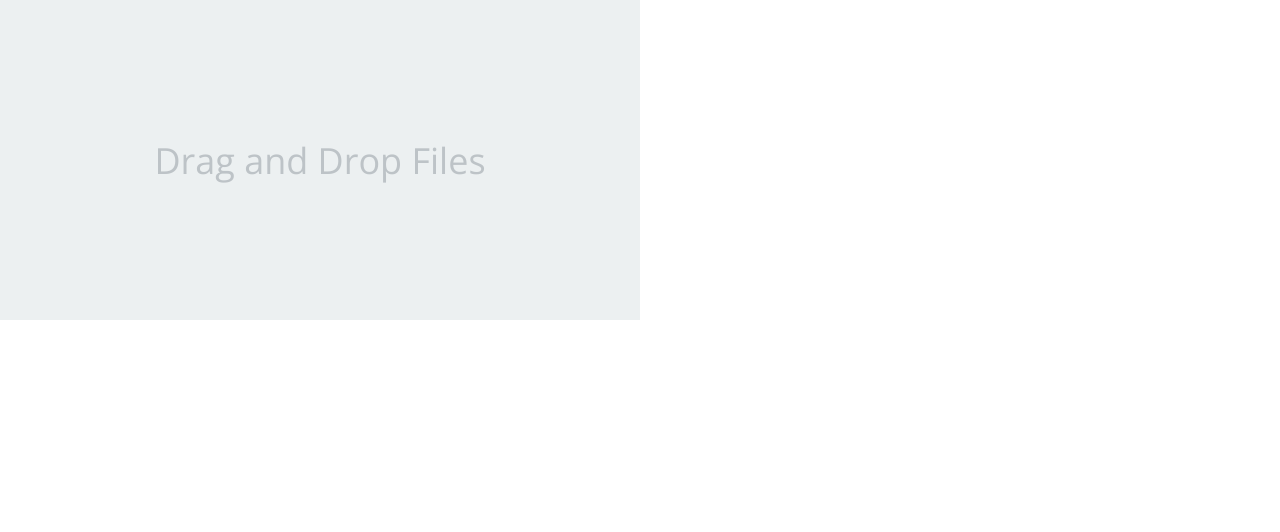
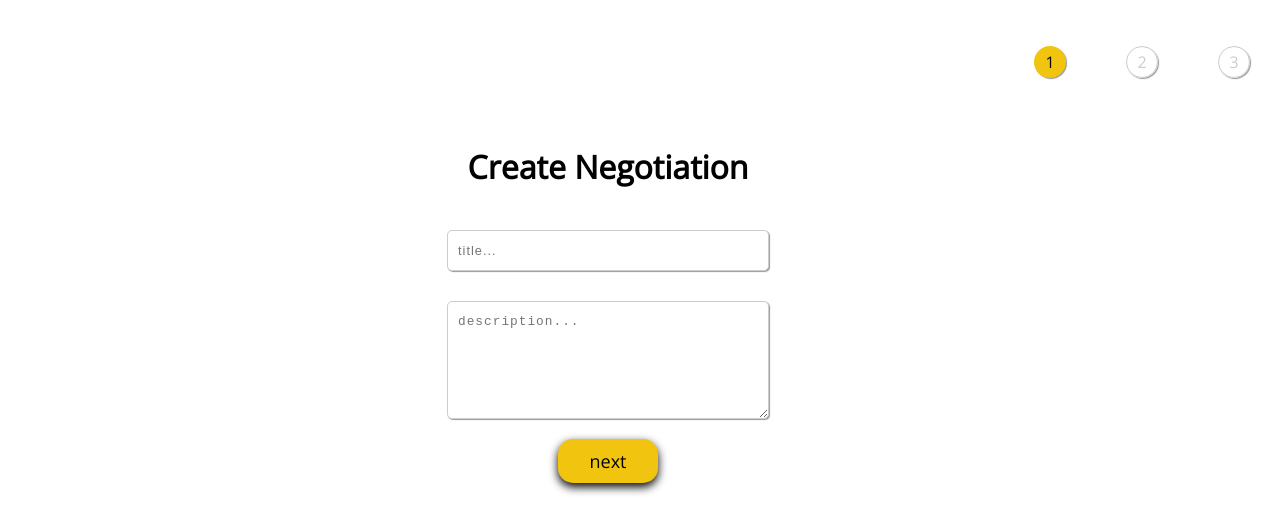
Before and after one commit to gaber85/docco-frontend, a React (Create React App) app in the folder client/: page / in a window 1280 px wide. Shown: the top 532 px of the page. Built offline with nearby package versions, Linux system fonts and the light colour scheme.

Commit message:
feat: ProgessTracker

```diff
--- a/client/src/App.js
+++ b/client/src/App.js
@@ -2,23 +2,12 @@ import React, { Component } from 'react';
 import { connect } from 'react-redux';
 import { add } from './redux/actions';
 import './App.css';
-import DragDrop from './components/DragDrop';
+import CreateNegotiation from './containers/CreateNegotiation';
 
 // eslint-disable-next-line
 class App extends Component {
-
-  handleDrop = (data) => {
-    const fileList = [];
-    for (let i = 0; i < data.files.length; i+=1) {
-      if (fileList.indexOf(data.files[i].name) === -1) fileList.push(data.files[i].name);
-    }
-    return fileList;
-  }
-
-  render () {
-    return (
-      <DragDrop handleDrop={this.handleDrop} />
-    )
+  render() {
+    return <CreateNegotiation />;
   }
 }
 
--- a/client/src/components/DragDrop/DragDrop.js
+++ b/client/src/components/DragDrop/DragDrop.js
@@ -1,5 +1,6 @@
 import React, { Component } from 'react';
 import './DragDrop.css';
+import MainButton from '../TitleAndDescriptionPage/TitleAndDescriptionPage';
 
 class DragDrop extends Component {
   dropRef = React.createRef();
@@ -8,8 +9,8 @@ class DragDrop extends Component {
     super(props);
     this.state = {
       dragging: false,
-    allFiles: [],
-  }
+      allFiles: []
+    };
   }
 
   componentDidMount() {
@@ -29,41 +30,48 @@ class DragDrop extends Component {
     div.removeEventListener('drop', this.handleDrop);
   }
 
-  handleDrag = (e) => {
+  handleDrag = e => {
     e.preventDefault();
     e.stopPropagation();
   };
 
-  handleDragIn = (e) => {
+  handleDragIn = e => {
     e.preventDefault();
     e.stopPropagation();
     this.dragCounter += 1;
     if (e.dataTransfer.items && e.dataTransfer.items.length > 0) {
-      this.setState({dragging: true});
+      this.setState({ dragging: true });
     }
   };
 
-  handleDragOut = (e) => {
+  handleDragOut = e => {
     e.preventDefault();
     e.stopPropagation();
     this.dragCounter -= 1;
     if (this.dragCounter > 0) return;
-    this.setState({dragging: false});
+    this.setState({ dragging: false });
   };
 
-  handleDrop = (e) => {
+  handleDrop = e => {
     const { handleDrop } = this.props;
     const { allFiles } = this.state;
     e.preventDefault();
     e.stopPropagation();
-    this.setState({dragging: false});
+    this.setState({ dragging: false });
     if (e.dataTransfer.items && e.dataTransfer.items.length > 0) {
       const files = handleDrop(e.dataTransfer);
       e.dataTransfer.clearData();
       this.dragCounter = 0;
-      this.setState({allFiles: [...allFiles, ...files]})
+      this.setState({ allFiles: [...allFiles, ...files] });
     }
   };
+
+  handleClick = e => {
+    e.preventDefault();
+    const { handleProgress } = this.props;
+    handleProgress(2);
+  };
+
 
   render() {
     const { children } = this.props;
@@ -71,21 +79,28 @@ class DragDrop extends Component {
     return (
       <div className="container">
         <div className="drag-drop-container" ref={this.dropRef}>
-        {dragging &&
+          {dragging && (
             <div className="drag-drop-dash">
               <div className="drag-drop-inside">
                 <div>Drop Here</div>
               </div>
             </div>
-        }
+          )}
           Drag and Drop Files
           {children}
         </div>
-          {allFiles.map((file) => {
-            return (<div><i className="far fa-file" /> {file}</div>)
+        <div>
+          <MainButton text="next" click={this.handleClick} />
+        </div>
+        {allFiles.map(file => {
+          return (
+            <div>
+              <i className="far fa-file" /> {file}
+            </div>
+          );
         })}
       </div>
-    )
+    );
   }
 }
 
--- a/client/src/components/MainButton/MainButton.css
+++ b/client/src/components/MainButton/MainButton.css
@@ -9,6 +9,7 @@
   box-shadow: 0 4px 10px 0 rgba(0, 0, 0, 1);
   border-radius: 15px;
   cursor: pointer;
+  outline: none;
 }
 .main-button:hover {
   background-color: #f6de62;
--- a/client/src/components/ProgressTracker/ProgressTracker.css
+++ b/client/src/components/ProgressTracker/ProgressTracker.css
@@ -0,0 +1,31 @@
+
+ul {
+  font-family: 'Open Sans', sans-serif;
+  font-size: 16px;
+  color: #ccc;
+  list-style: none;
+  display: flex;
+  flex-direction: row;
+  justify-content: flex-end;
+  align-content: center;
+
+}
+li {
+  display: flex;
+  justify-content: center;
+  align-items: center;
+  margin: 30px;
+  width: 30px;
+  height: 30px;
+  border: 1px solid #ccc;
+  box-shadow: 1px 1px 1px #999;
+  border-radius: 50%;
+}
+.active {
+  background-color: #F1C40F;
+  width: 32px;
+  height: 32px;
+  border: black;
+  color: black;
+
+}
--- a/client/src/components/ProgressTracker/ProgressTracker.js
+++ b/client/src/components/ProgressTracker/ProgressTracker.js
@@ -3,18 +3,21 @@ import './ProgressTracker.css';
 
 const ProgressTracker = props => {
   const { progressTracker } = props;
-
   return (
     <div>
       <ul className="progress-tracker">
-        <li className={progress-status}>
-          <span className="progress-marker"/>
+        <li className={progressTracker === 0 ? "active" : undefined}>
+          <span className="progress-marker">1</span>
         </li>
-
-
+        <li className={progressTracker === 1 ?  "active" : undefined}>
+          <span className="progress-marker">2</span>
+        </li>
+        <li className={progressTracker === 2 ? "active" : undefined}>
+          <span className="progress-marker">3</span>
+        </li>
       </ul>
     </div>
-  )
+  );
 };
 
 
--- a/client/src/components/TitleAndDescriptionPage/TitleAndDescriptionPage.js
+++ b/client/src/components/TitleAndDescriptionPage/TitleAndDescriptionPage.js
@@ -9,9 +9,10 @@ const TitleAndDescriptionPage = props => {
       description
     },
     handleInputChange,
+    handleProgress
   } = props;
   // const { title, description } = document;
-  const handleClick = () => console.log('click');
+  const handleClick = () => handleProgress(1);
 
   return (
     <div className="box">
--- a/client/src/containers/CreateNegotiation/CreateNegotiation.js
+++ b/client/src/containers/CreateNegotiation/CreateNegotiation.js
@@ -1,6 +1,8 @@
 import React, { Component } from 'react';
 import './CreateNegotiation.css';
 import TitleAndDescriptionPage from '../../components/TitleAndDescriptionPage';
+import DragDrop from '../../components/DragDrop';
+import ProgressTracker from '../../components/ProgressTracker';
 
 export default class CreateNegotiation extends Component {
   constructor(props) {
@@ -25,20 +27,50 @@ export default class CreateNegotiation extends Component {
     });
   };
 
+  handleDrop = data => {
+    const fileList = [];
+    for (let i = 0; i < data.files.length; i += 1) {
+      if (fileList.indexOf(data.files[i].name) === -1)
+        fileList.push(data.files[i].name);
+    }
+    return fileList;
+  };
+
+  handleProgress = value => {
+    this.setState({
+      progressTracker: value
+    });
+  };
+
   render() {
     const { progressTracker, document } = this.state;
-
-    if (progressTracker === 0) {
+    switch (progressTracker) {
+      case 0:
         return (
           <div>
+            <ProgressTracker progressTracker={progressTracker} />
             <TitleAndDescriptionPage
               document={document}
               handleInputChange={this.handleInputChange}
+              handleProgress={this.handleProgress}
             />
           </div>
         );
+      case 1:
+        return (
+          <div>
+            <ProgressTracker progressTracker={progressTracker} />
+            <DragDrop handleDrop={this.handleDrop} handleProgress={this.handleProgress} />
+          </div>
+        );
+      default:
+        return <div>default</div>;
     }
-    return <div>default</div>;
+  }
+}
+
+// <DragDrop handleDrop={this.handleDrop} />
+
 //
 // return (
 //   <div>
@@ -46,5 +78,3 @@ export default class CreateNegotiation extends Component {
 //     {getTheRightThing(progressTracker)}
 //   </div>
 // )
-  }
-}
```
Also changed, not shown: client/src/components/PlusButton/PlusButton.css (+3 -4 lines), client/src/components/PlusButton/PlusButton.js (+15 -8 lines). Lines whose indentation alone changed are shown as unchanged.
